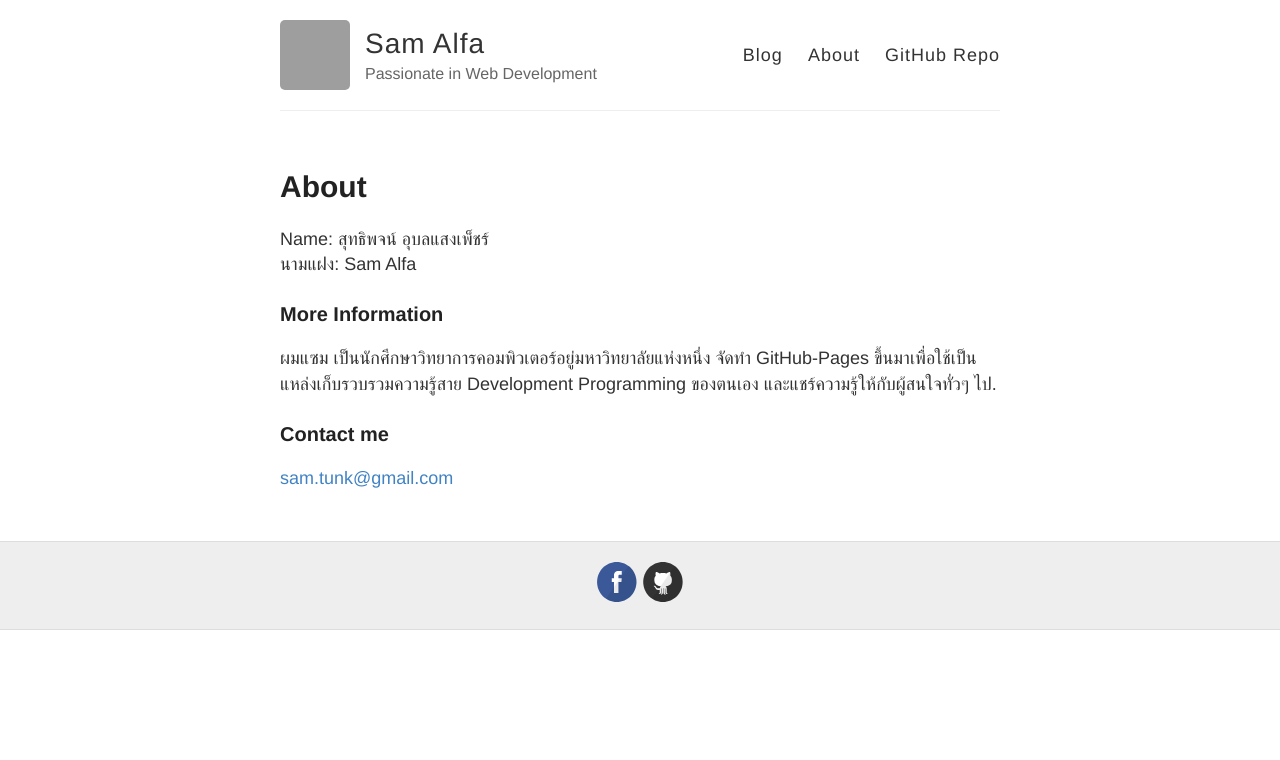
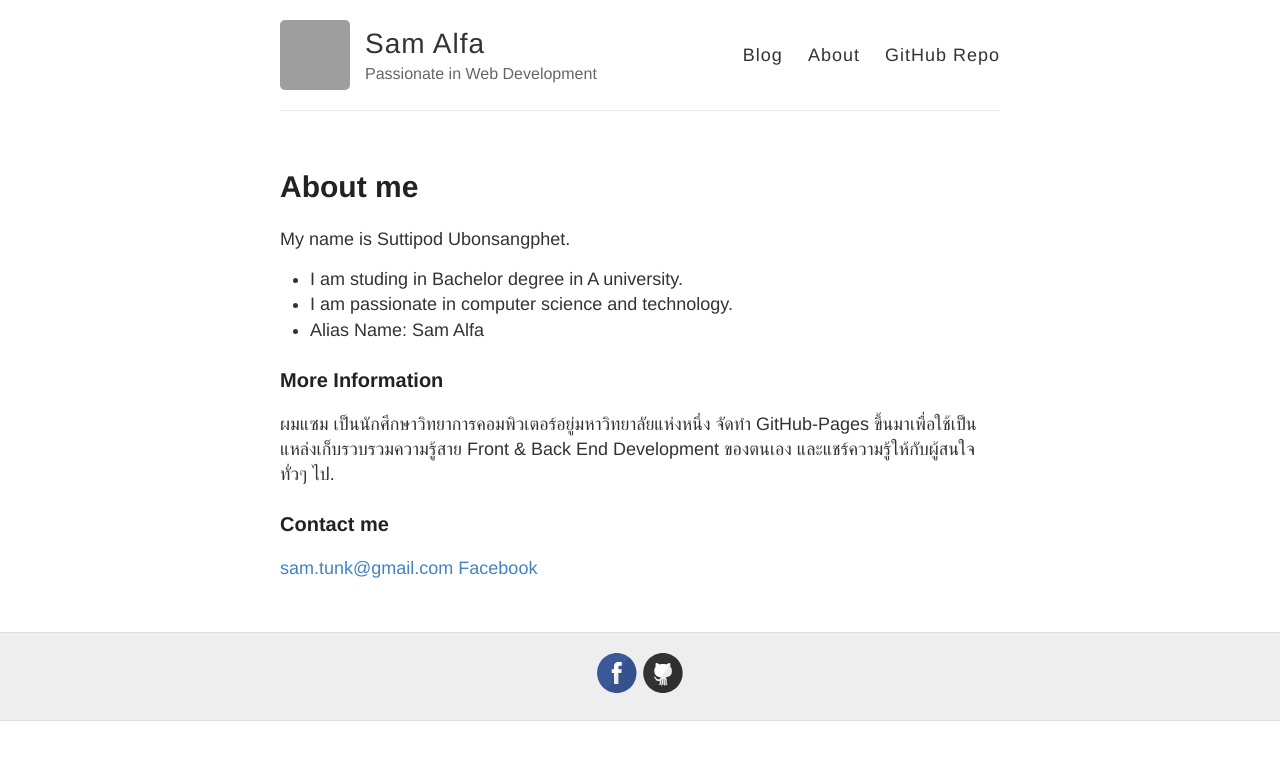
Before and after one commit to samalfa/samalfa-km, a Jekyll site: the page built from about.md, in a window 1280 px wide. Shown: the top 760 px of the page. Built offline with Jekyll 4.4.1, drawn with Linux system fonts in a browser that asks for light colours; grey boxes are pictures that could not be loaded.

```diff
--- a/about.md
+++ b/about.md
@@ -1,16 +1,20 @@
 ---
 layout: page
-title: About
+title: About me
 permalink: /about/
 ---
 
-Name: สุทธิพจน์  อุบลแสงเพ็ชร์ <br>
-นามแฝง: Sam Alfa
+My name is Suttipod Ubonsangphet.
+
+- I am studing in Bachelor degree in A university.
+- I am passionate in computer science and technology.
+- Alias Name: Sam Alfa
 
 ### More Information
 
-ผมแซม เป็นนักศึกษาวิทยาการคอมพิวเตอร์อยู่มหาวิทยาลัยแห่งหนึ่ง จัดทำ GitHub-Pages ขึ้นมาเพื่อใช้เป็นแหล่งเก็บรวบรวมความรู้สาย Development Programming ของตนเอง และแชร์ความรู้ให้กับผู้สนใจทั่วๆ ไป.
+ผมแซม เป็นนักศึกษาวิทยาการคอมพิวเตอร์อยู่มหาวิทยาลัยแห่งหนึ่ง จัดทำ GitHub-Pages ขึ้นมาเพื่อใช้เป็นแหล่งเก็บรวบรวมความรู้สาย Front & Back End Development ของตนเอง และแชร์ความรู้ให้กับผู้สนใจทั่วๆ ไป.
 
 ### Contact me
 
 [sam.tunk@gmail.com](mailto:email@domain.com)
+[Facebook](https://www.facebook.com/sam.tunk)
```
Also changed, not shown: _posts/2017-3-30-My-Knowlage-Management.md (+5 -1 lines), 1 other file.
